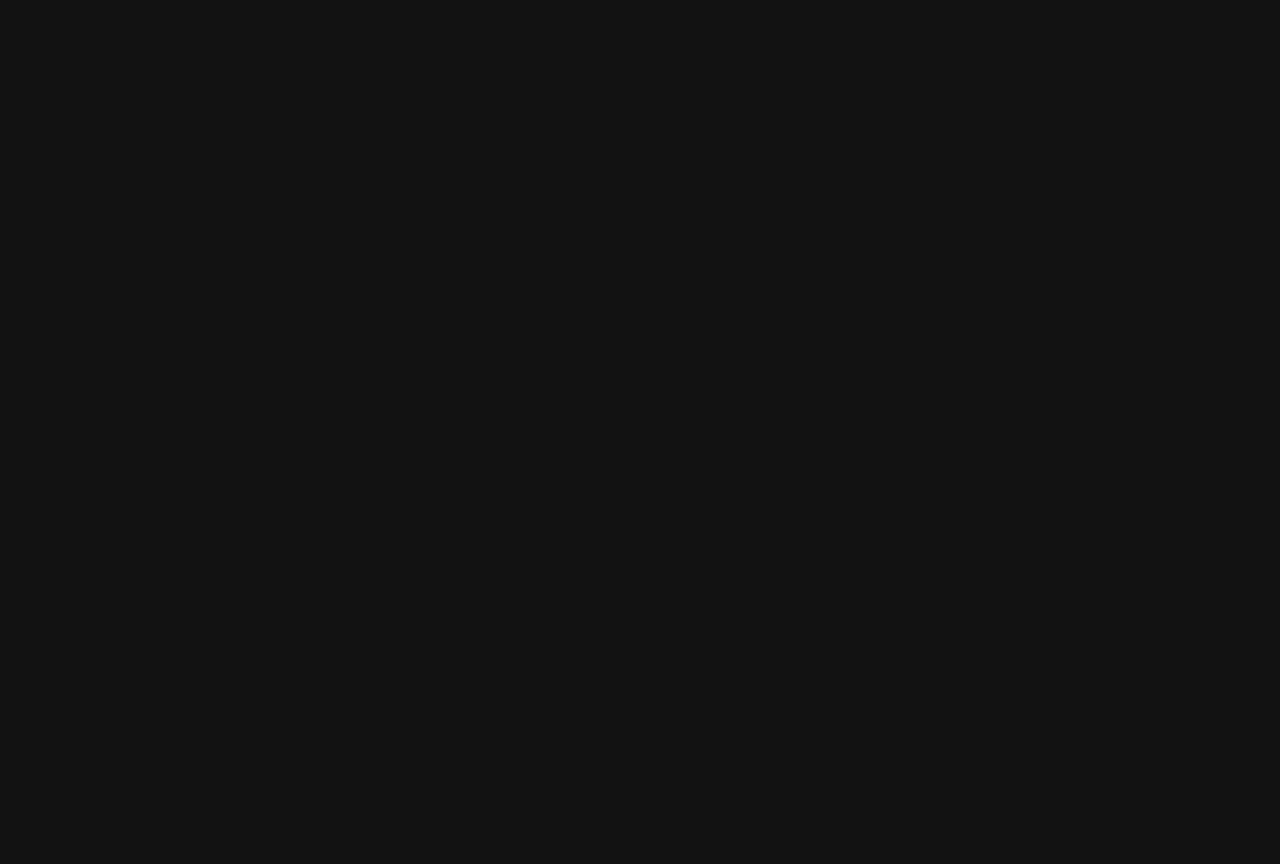
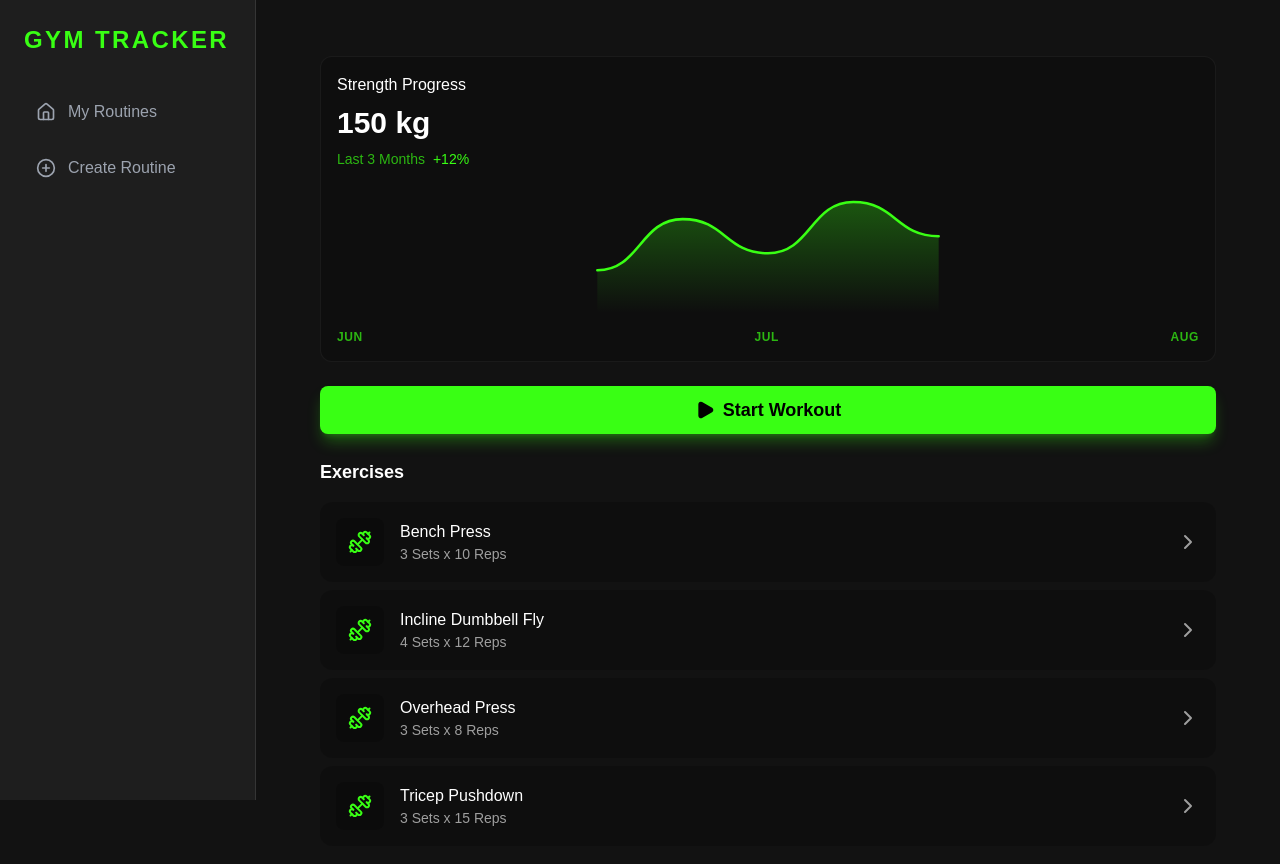
Before and after one commit to wakchu/GymTrack, a React (Vite) app: page /routine/1 in a window 1280 px wide. Before the commit this address had no page. Shown: the top 864 px of the page. Before the commit the page ends 800 px from the top, so only its background shows below. Built offline with nearby package versions, Linux system fonts and the light colour scheme.

Commit message:
Port Routine Detail screen

```diff
--- a/src/App.tsx
+++ b/src/App.tsx
@@ -2,6 +2,7 @@ import { BrowserRouter as Router, Routes, Route } from 'react-router-dom';
 import { Dashboard } from './pages/Dashboard';
 
 import { CreateRoutine } from './pages/CreateRoutine';
+import { RoutineDetail } from './pages/RoutineDetail';
 
 function App() {
   return (
@@ -9,6 +10,7 @@ function App() {
       <Routes>
         <Route path="/" element={<Dashboard />} />
         <Route path="/create" element={<CreateRoutine />} />
+        <Route path="/routine/:id" element={<RoutineDetail />} />
       </Routes>
     </Router>
   );
--- /dev/null
+++ b/src/pages/RoutineDetail.tsx
@@ -0,0 +1,106 @@
+import React from 'react';
+import { ArrowLeft, MoreVertical, Dumbbell, ChevronRight, Play } from 'lucide-react';
+import { useNavigate, useParams } from 'react-router-dom';
+import { Layout } from '../components/layout/Layout';
+import { Button } from '../components/ui/Button';
+import { Card } from '../components/ui/Card';
+
+export const RoutineDetail: React.FC = () => {
+    const navigate = useNavigate();
+    const { id } = useParams();
+
+    // Mock data - in a real app this would come from an API/store based on ID
+    const routineName = "Push Day";
+    const exercises = [
+        { id: 1, name: 'Bench Press', details: '3 Sets x 10 Reps' },
+        { id: 2, name: 'Incline Dumbbell Fly', details: '4 Sets x 12 Reps' },
+        { id: 3, name: 'Overhead Press', details: '3 Sets x 8 Reps' },
+        { id: 4, name: 'Tricep Pushdown', details: '3 Sets x 15 Reps' },
+    ];
+
+    return (
+        <Layout title={routineName}>
+            <div className="space-y-6 pb-24">
+                <div className="flex items-center justify-between md:hidden">
+                    <button onClick={() => navigate(-1)} className="text-white">
+                        <ArrowLeft className="w-6 h-6" />
+                    </button>
+                    {/* Title handled by Layout on mobile, but we can override or just rely on it */}
+                    <button className="text-white">
+                        <MoreVertical className="w-6 h-6" />
+                    </button>
+                </div>
+
+                {/* Chart Card */}
+                <Card className="bg-black/20 border border-white/5">
+                    <div className="space-y-2 mb-4">
+                        <p className="text-white text-base font-medium">Strength Progress</p>
+                        <p className="text-white text-3xl font-bold">150 kg</p>
+                        <div className="flex gap-2 text-sm">
+                            <span className="text-primary/70">Last 3 Months</span>
+                            <span className="text-primary font-medium">+12%</span>
+                        </div>
+                    </div>
+
+                    {/* Simple SVG Chart Placeholder */}
+                    <div className="h-32 w-full">
+                        <svg viewBox="0 0 400 150" className="w-full h-full overflow-visible">
+                            <defs>
+                                <linearGradient id="chartGradient" x1="0" y1="0" x2="0" y2="1">
+                                    <stop offset="0%" stopColor="#39FF14" stopOpacity="0.3" />
+                                    <stop offset="100%" stopColor="#39FF14" stopOpacity="0" />
+                                </linearGradient>
+                            </defs>
+                            <path
+                                d="M0 100 C 50 100, 50 40, 100 40 C 150 40, 150 80, 200 80 C 250 80, 250 20, 300 20 C 350 20, 350 60, 400 60 V 150 H 0 Z"
+                                fill="url(#chartGradient)"
+                            />
+                            <path
+                                d="M0 100 C 50 100, 50 40, 100 40 C 150 40, 150 80, 200 80 C 250 80, 250 20, 300 20 C 350 20, 350 60, 400 60"
+                                fill="none"
+                                stroke="#39FF14"
+                                strokeWidth="3"
+                                strokeLinecap="round"
+                            />
+                        </svg>
+                    </div>
+
+                    <div className="flex justify-between mt-4 text-primary/70 text-xs font-bold uppercase tracking-wider">
+                        <span>Jun</span>
+                        <span>Jul</span>
+                        <span>Aug</span>
+                    </div>
+                </Card>
+
+                <Button className="w-full py-6 text-lg text-black" onClick={() => navigate(`/workout/${id}`)}>
+                    <Play className="mr-2 w-5 h-5 fill-current" />
+                    Start Workout
+                </Button>
+
+                <div>
+                    <h3 className="text-white text-lg font-bold mb-4">Exercises</h3>
+                    <div className="space-y-2">
+                        {exercises.map((exercise) => (
+                            <div
+                                key={exercise.id}
+                                className="flex items-center justify-between p-4 rounded-xl bg-black/20 hover:bg-white/5 transition-colors cursor-pointer"
+                                onClick={() => navigate(`/exercise/${exercise.id}`)}
+                            >
+                                <div className="flex items-center gap-4">
+                                    <div className="w-12 h-12 rounded-lg bg-black/20 flex items-center justify-center shrink-0">
+                                        <Dumbbell className="w-6 h-6 text-primary" />
+                                    </div>
+                                    <div>
+                                        <p className="text-white font-medium line-clamp-1">{exercise.name}</p>
+                                        <p className="text-white/60 text-sm line-clamp-1">{exercise.details}</p>
+                                    </div>
+                                </div>
+                                <ChevronRight className="w-6 h-6 text-white/60" />
+                            </div>
+                        ))}
+                    </div>
+                </div>
+            </div>
+        </Layout>
+    );
+};
```
